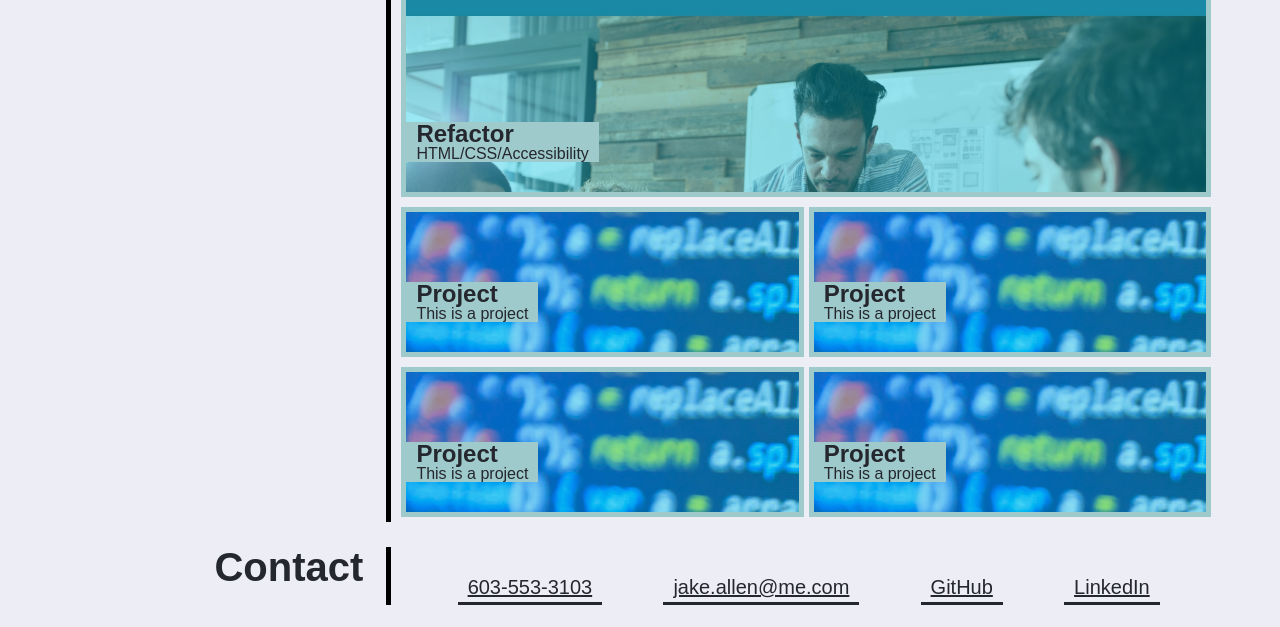
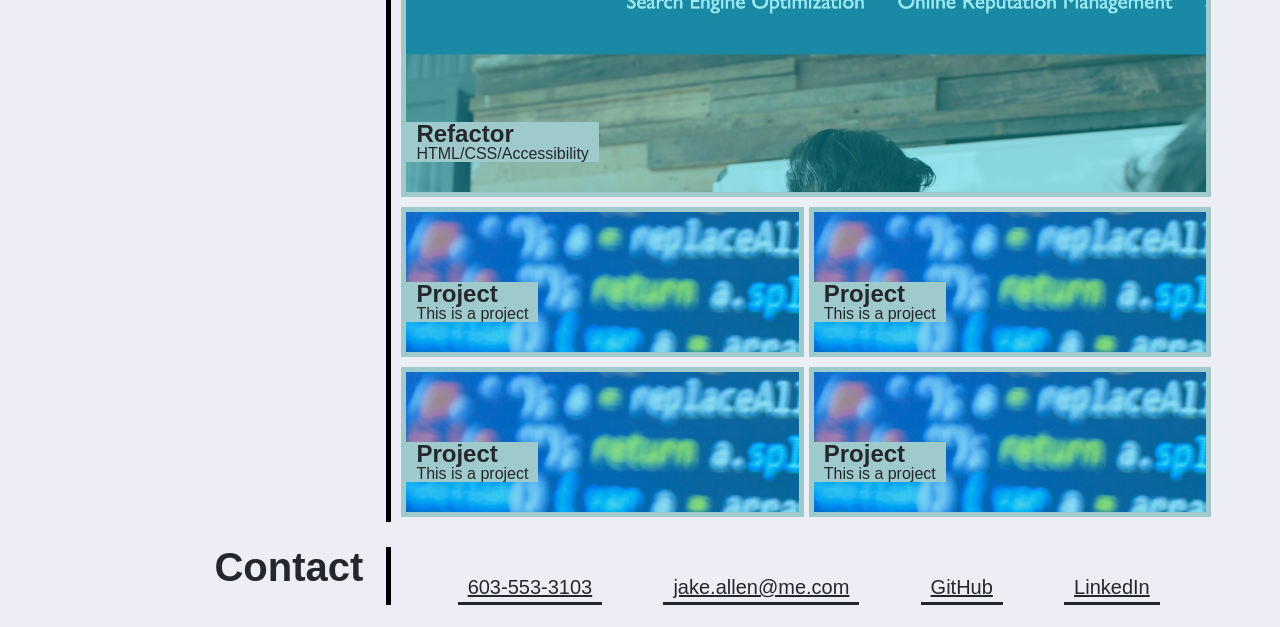
Before and after one commit to tallen1985/02-Homework, a plain HTML site: page index.html in a window 1280 px wide. Shown: the part 393-1020 px from the top of the page. Drawn offline with Linux system fonts and the light colour scheme.

Commit message:
fixed Works resizing issue

```diff
--- a/assets/css/style.css
+++ b/assets/css/style.css
@@ -163,8 +163,9 @@ article {
     /* Refactor Project */
     #refactor {
         background-image: url(../images/01-Homework-screenshot.jpg);
-        background-size: 100%;
+        background-size: 160%;
         background-position-x: 50%;
+        min-width: 300px;
     }
 
 /* Contact Section Styling */
```
